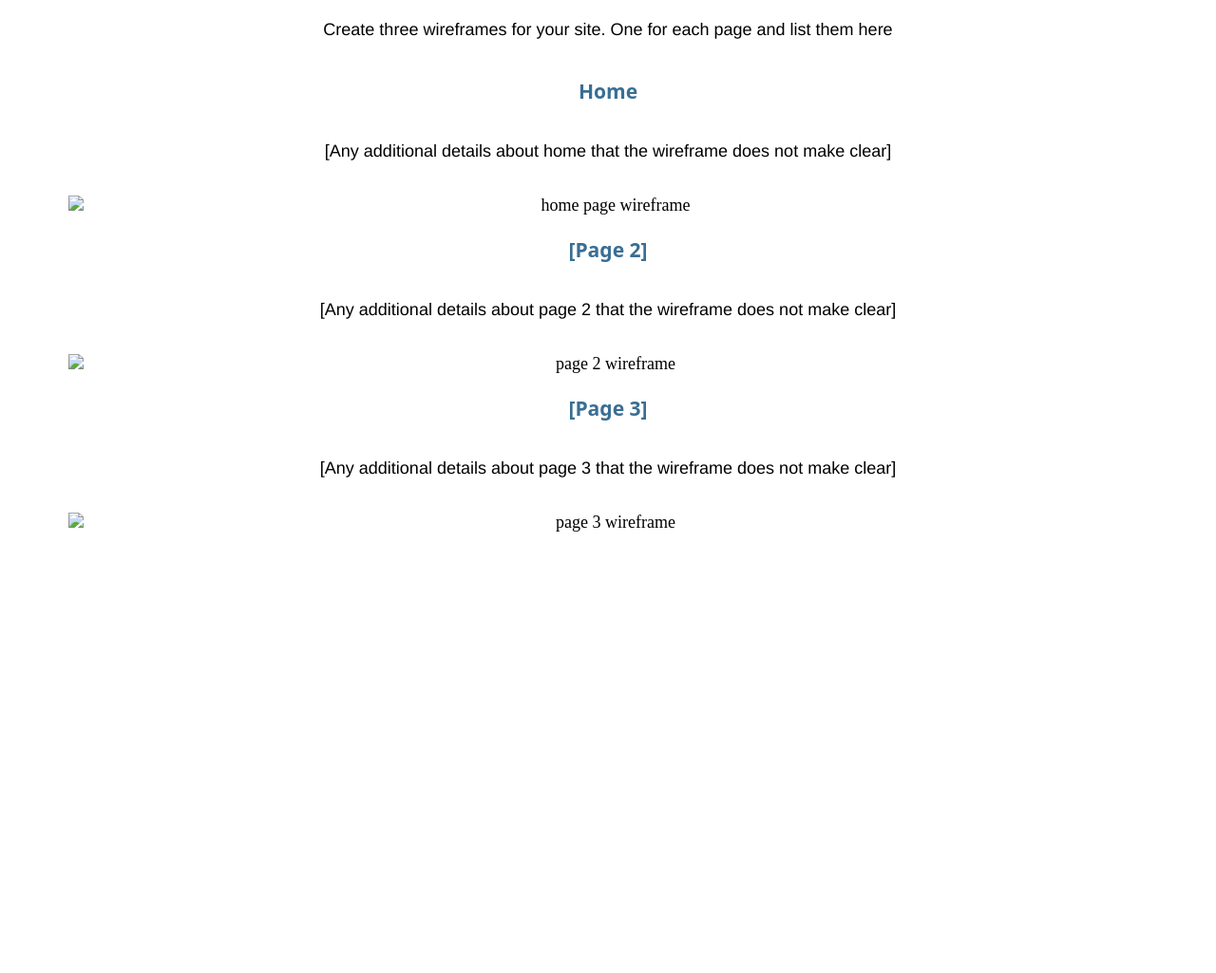
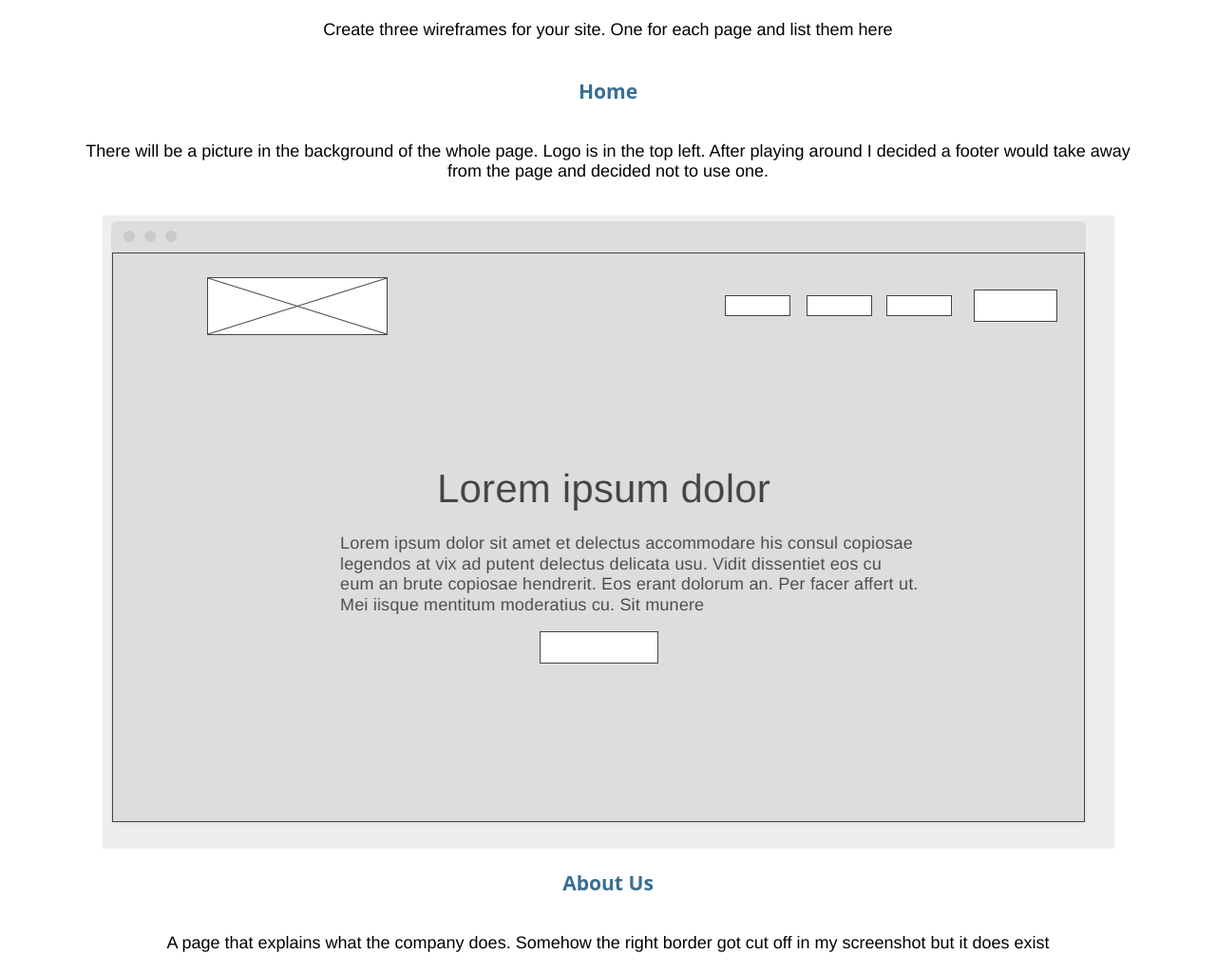
Before and after one commit to jonasnunn/old_faithful, a plain HTML site: page site-plan.html in a window 1280 px wide. Shown: the part 7591-8616 px from the top of the page at 95% size. Before the commit the page ends 8224 px from the top, so only its background shows below. Drawn offline with Linux system fonts and the light colour scheme; a web font is replaced by a local one.

Commit message:
added wireframes

```diff
--- a/site-plan.html
+++ b/site-plan.html
@@ -161,21 +161,21 @@
 
       <h3>Home</h3>
       <p>
-        [Any additional details about home that the wireframe does not make clear]
+        There will be a picture in the background of the whole page. Logo is in the top left. After playing around I decided a footer would take away from the page and decided not to use one.
       </p>
-      <img src="#" alt="home page wireframe">
+      <img src="images/wireframe_home.png" alt="home page wireframe">
 
-      <h3>[Page 2]</h3>
+      <h3>About Us</h3>
       <p>
-        [Any additional details about page 2 that the wireframe does not make clear]
+        A page that explains what the company does. Somehow the right border got cut off in my screenshot but it does exist
       </p>
-      <img src="#" alt="page 2 wireframe">
+      <img src="images/wireframe_aboutus.png" alt="page 2 wireframe">
 
-      <h3>[Page 3]</h3>
+      <h3>Gallery</h3>
       <p>
-        [Any additional details about page 3 that the wireframe does not make clear]
+        This page will shows projects they have worked on. Somehow the right border got cut off in my screenshot but it does exist
       </p>
-      <img src="#" alt="page 3 wireframe">
+      <img src="images/wireframe_gallery.png" alt="page 3 wireframe">
     </main>
   </body>
 
```
Also changed, not shown: images/wireframe_aboutus.png (added), images/wireframe_gallery.png (added), images/wireframe_home.png (added), images/wireframe_link.txt (added).
